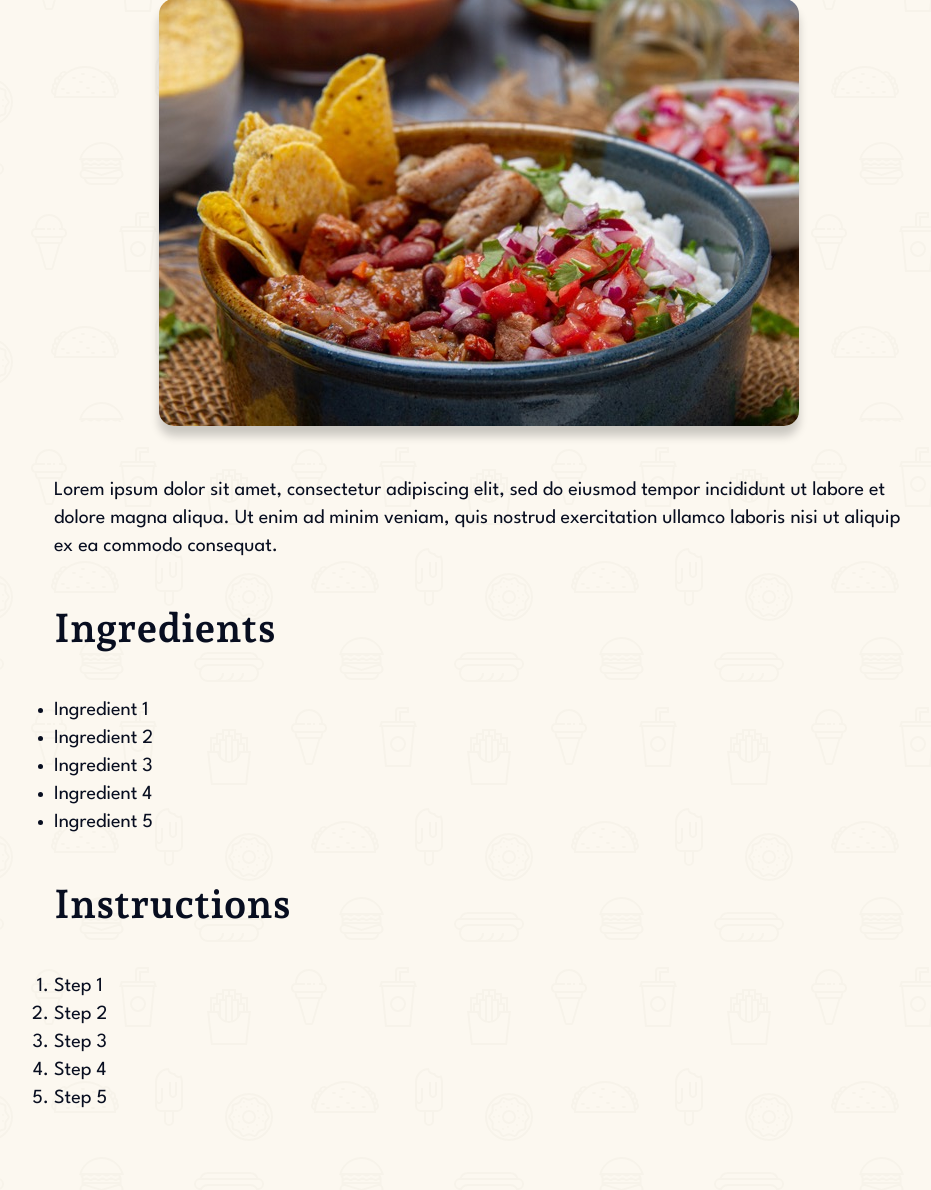
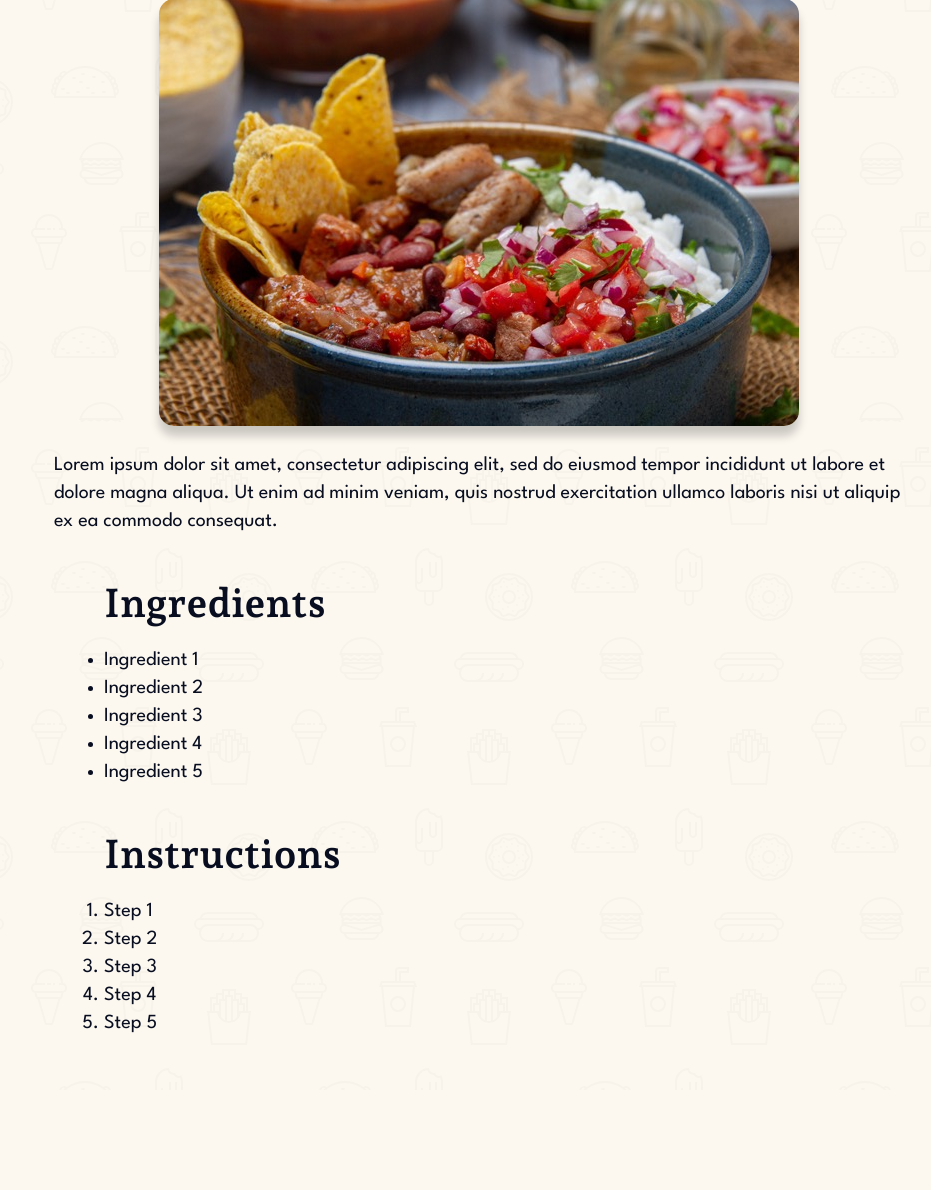
Before and after one commit to kimbonilla/idm232-kjb396, a PHP site: page /individual-recipe.html in a window 1280 px wide. Shown: the part 403-1593 px from the top of the page, without its empty margins (161-1092 px from the left). After the commit the page ends 1436 px from the top, so only its background shows below. Run offline with PHP 8.4, Linux system fonts and the light colour scheme.

Commit message:
fixed recipe spacing :lipstick:
added margins to individual recipe text

```diff
--- a/individual-recipe.html
+++ b/individual-recipe.html
@@ -29,6 +29,7 @@
         <h2>Lorem Ipsum Dolor Sit Amet</h2>
         <img src="images/chifrijo.jpeg" alt="Chifrijo">
         <p>Lorem ipsum dolor sit amet, consectetur adipiscing elit, sed do eiusmod tempor incididunt ut labore et dolore magna aliqua. Ut enim ad minim veniam, quis nostrud exercitation ullamco laboris nisi ut aliquip ex ea commodo consequat.</p>
+        <div class="recipe-info">
             <h3>Ingredients</h3>
             <ul>
                 <li>Ingredient 1</li>
@@ -46,6 +47,7 @@
                 <li>Step 5</li>
             </ol>
         </div>
+    </div>
     <p>&nbsp;</p>
     <script src="index.js"></script>
 </body>
--- a/styles.css
+++ b/styles.css
@@ -283,6 +283,11 @@ h5 {
     margin: 50px;
 }
 
+.recipe h3 {
+    display: block;
+    margin: 50px 0 10px;
+}
+
 .recipe img {
     display: block;
     max-width: 80vw;
@@ -291,7 +296,13 @@ h5 {
     box-shadow: 0px 10px 10px rgb(0, 0, 0, 0.2);
 }
 
+.recipe-info {
+    display: block;
+    margin: 0 50px;
+}
+
 .recipe p, ul, ol{
-    margin: 50px auto;
+    display: block;
+    margin: 25px auto;
     padding: 0;
 }
```
Lines whose indentation alone changed are shown as unchanged.
